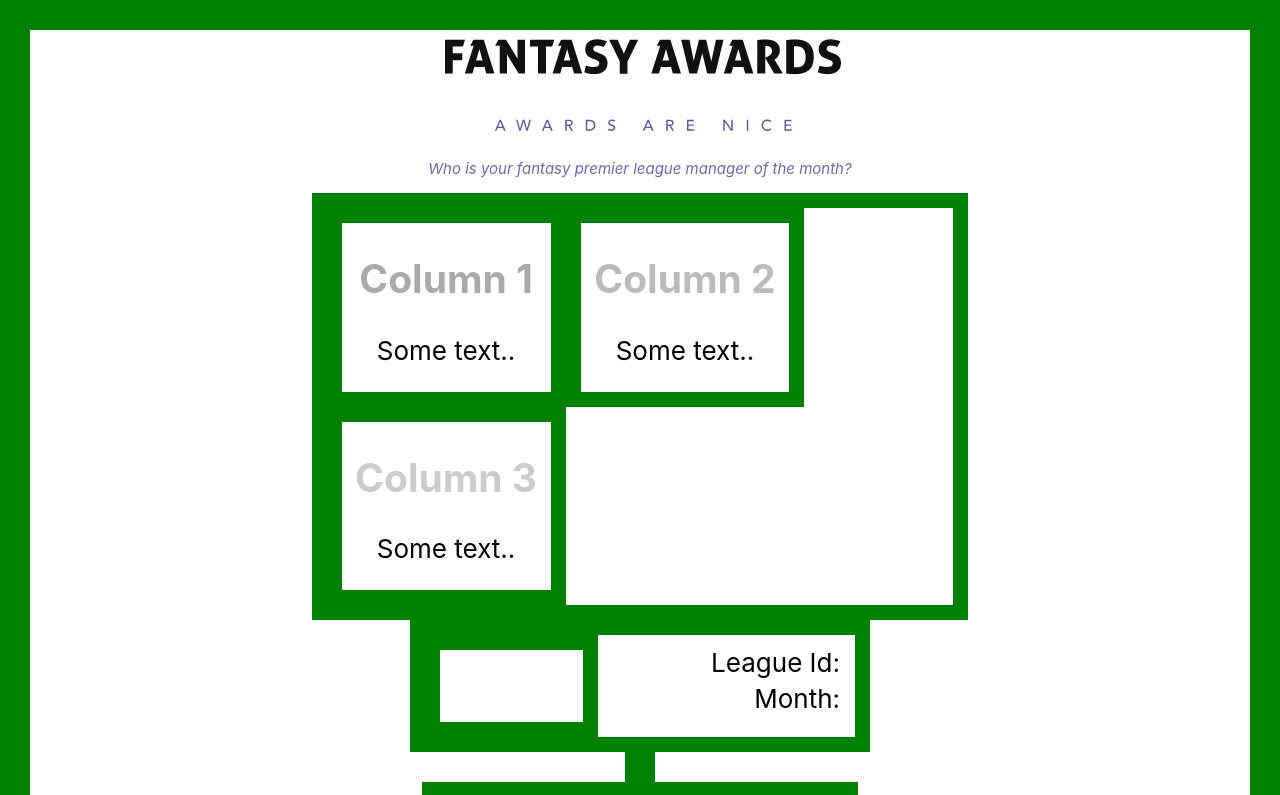
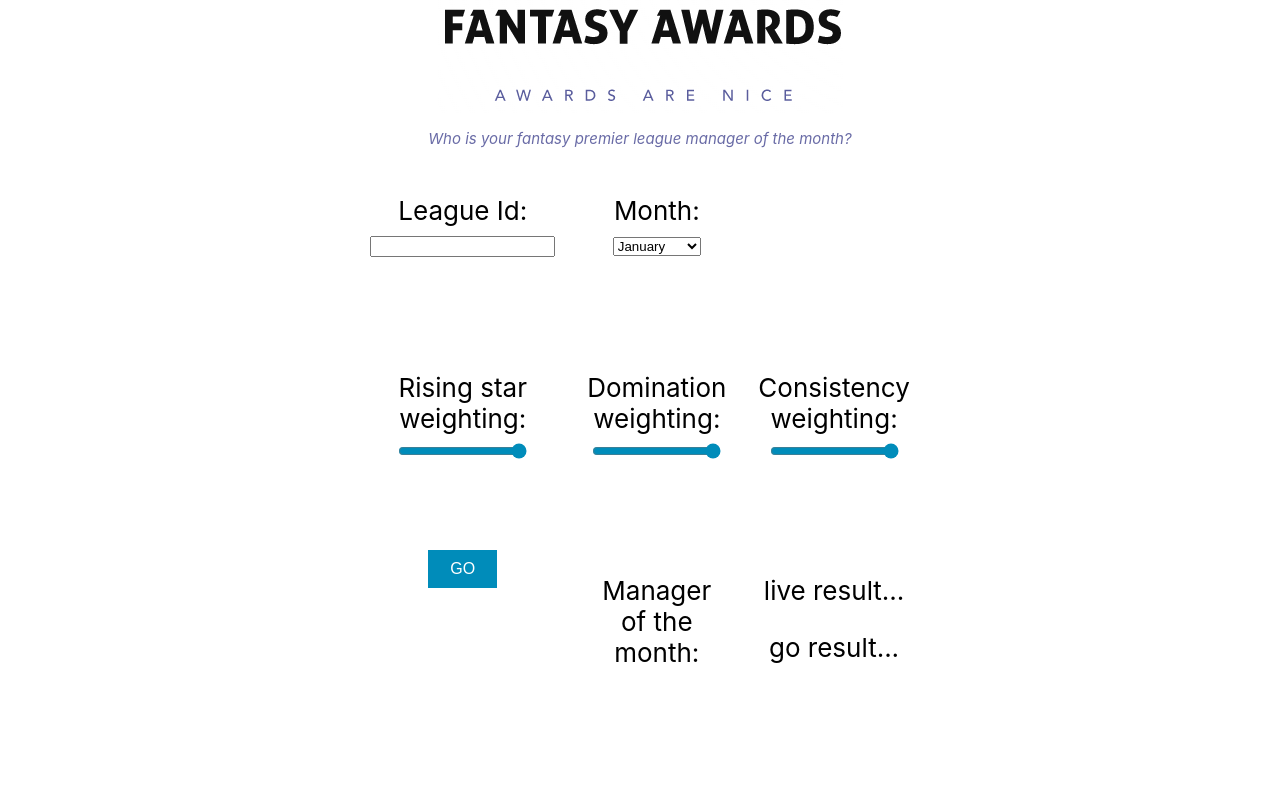
Before and after one commit to Dridge/fantasy-award-assistant, a React (Create React App) app: page / in a window 1280 px wide. Shown: the top 795 px of the page. Built offline with nearby package versions, Linux system fonts and the light colour scheme.

Commit message:
Complete the basic UI with trivial functionality

```diff
--- a/public/index.html
+++ b/public/index.html
@@ -24,7 +24,7 @@
       work correctly both with client-side routing and a non-root public URL.
       Learn how to configure a non-root public URL by running `npm run build`.
     -->
-    <title>React App</title>
+    <title>Fantasy Awards</title>
   </head>
   <body>
     <noscript>You need to enable JavaScript to run this app.</noscript>
--- a/src/App.css
+++ b/src/App.css
@@ -10,35 +10,42 @@
   height: auto;
 }
 
+/* desktop breakpoint */
+@media (min-width:1024px) {
+    .content-with-sidebars > * {
+        width:10%;
+    }
+    .content-with-sidebars > *:nth-child(1) {
+        width:80%;
+    }
+    .content-with-sidebars > *:nth-child(2) {
+        order:-1;
+    }
+}
+
 div {
-  border: 15px solid green;
+  #border: 3px solid green;
   #padding: 20px;
   #margin: 20px;
 }
 
-@media screen and (max-width: 600px) {
-  .column {
-    width: 100%;
-  }
+/* container */
+.responsive-three-column-grid {
+    display:block;
 }
 
-.column {
-  float: left;
+/* columns */
+.responsive-three-column-grid > * {
+    padding:1rem;
 }
 
-/* Clear floats after the columns */
-.row:after {
-  content: "";
-  display: table;
-  clear: both;
-}
-
-.left, .right {
-  width: 33.33%;
-}
-
-.middle {
-  width: 33.33%;
+/* tablet breakpoint */
+@media (min-width:768px) {
+    .responsive-three-column-grid {
+        display: grid;
+        grid-auto-rows: 1fr;
+        grid-template-columns: 1fr 1fr 1fr;
+    }
 }
 
 p {
@@ -47,19 +54,6 @@ p {
 
 label {
   color: #000000;
-  display: flex;
-  flex-direction: row;
-  justify-content: flex-end;
-  text-align: right;
-  width: 400px;
-  line-height: 26px;
-  margin-bottom: 10px;
-}
-
-input, select {
-  height: 20px;
-  margin-left: 10px;
-  flex: 0 0 200px;
 }
 
 .result {
@@ -89,35 +83,12 @@ input, select {
 }
 
 .App-body {
+  accent-color: #008CBA;
   background-color: #fffff;
-  min-height: 60%;
-  display: flex;
-  flex-direction: column;
   align-items: center;
   justify-content: center;
   font-size: calc(10px + 2vmin);
   color: white;
-  padding-bottom: 70px
-}
-
-.App-footer {
-  background-color: #fffff;
-  min-height: 10%;
-  display: flex;
-  flex-direction: column;
-  align-items: center;
-  justify-content: center;
-  font-size: calc(0px + 1vmin);
-  position: fixed;
-  left: 0;
-  bottom: 0;
-  width: 100%;
-  color: #00000;
-  text-align: center;
-}
-
-.simple-button {
-  color: #00000;
 }
 
 .simple-text {
@@ -128,3 +99,22 @@ input, select {
 .App-link {
   color: #61dafb;
 }
+
+.button {
+  background-color: #008CBA;
+  border: none;
+  color: white;
+  padding: 10px 22px;
+  text-align: center;
+  text-decoration: none;
+  display: inline-block;
+  font-size: 16px;
+  selectable: false;
+  -webkit-user-select: none; /* Safari */
+  -ms-user-select: none; /* IE 10 and IE 11 */
+  user-select: none; /* Standard syntax */
+}
+
+.button:hover {
+   background-color: #015a77;
+}
--- a/src/App.js
+++ b/src/App.js
@@ -5,10 +5,12 @@ import { useState } from 'react';
 
 export default function App() {
   const [leagueIdLive, setMessage] = useState('');
+  const [month, rising, domination, consistency] = useState('');
   const [updated, setUpdated] = useState(leagueIdLive);
   const handleClick = () => {
       // send inputs to be calculated
       setUpdated(leagueIdLive);
+      console.log(month);
   };
   const handleChange = (event) => {
       setMessage(event.target.value);
@@ -19,87 +21,94 @@ export default function App() {
         <img src={logo} className="App-logo" alt="logo" />
         <p className="App-header-text" >Who is your fantasy premier league manager of the month?</p>
      </header>
-       <body className="App-body">
-       <div class="row">
-         <div class="column left" style={{ color: `#aaa` }}>
-           <h2>Column 1</h2>
-           <p>Some text..</p>
-         </div>
-         <div class="column middle" style={{ color: `#bbb` }}>
-           <h2>Column 2</h2>
-           <p>Some text..</p>
-         </div>
-         <div class="column right" style= {{ color: `#ccc` }}>
-           <h2>Column 3</h2>
-           <p>Some text..</p>
-         </div>
-       </div>
-           <div className="row">
-              <div className="column left">
-                <label for="leagueId">League Id:</label>
-                <label for="month">Month:</label>
-              </div>
-            </div>
-            <div className="column center"/>
-            <div className="column right">
+     <body className="App-body responsive-three-column-grid">
+         <div></div>
+           <div className="responsive-three-column-grid">
+           <div>
+            <div>
+             <label>League Id:
                     <input
                       id="leagueId"
                       name="leagueId"
                       type="text"
                       onChange={handleChange}
                       value={leagueIdLive}/>
-
+              </label>
+            </div>
+           </div>
+               <div>
+                 <div>
+                 <label>Month:
                     <select id="month" name="month">
-                <option selected value="01">January</option>
-                <option value="02">February</option>
-                <option value="03">March</option>
-                <option value="04">April</option>
-                <option value="05">May</option>
-                <option value="06">June</option>
-                <option value="07">July</option>
-                <option value="08">August</option>
-                <option value="09">September</option>
-                <option value="10">October</option>
-                <option value="11">November</option>
-                <option value="12">December</option>
+                      <option selected>January</option>
+                      <option>February</option>
+                      <option>March</option>
+                      <option>April</option>
+                      <option>May</option>
+                      <option>August</option>
+                      <option>September</option>
+                      <option>October</option>
+                      <option>November</option>
+                      <option>December</option>
                     </select>
+                </label>
                  </div>
-          <br/><br/>
-          <label for="risingStarId">Rising star weighting:</label>
+             </div>
+             <div></div>
+             <div>
+               <div>
+                <label> Rising star weighting:
                     <input
                         id="risingStarId"
                         name="risingStar"
                         type="range"
-              value="5"
                         min="0"
                         max="10"
                         step="1"
                         />
-          <label for="dominationId">Domination weighting:</label>
+                </label>
+               </div>
+             </div>
+             <div>
+               <div>
+                  <label>Domination weighting:
                       <input
                         id="dominationId"
                         name="domination"
                         type="range"
-              value="5"
                         min="0"
                         max="10"
                         step="1"
                         />
-          <label for="consistencyId">Consistency weighting:</label>
+                    </label>
+               </div>
+             </div>
+             <div>
+                <div>
+                  <label>Consistency weighting:
                   <input
                       id="consistencyId"
                       name="consistency"
                       type="range"
-              value="5"
                       min="0"
                       max="10"
                       step="1"
                     />
-
-          <button className="simple-button" onClick={handleClick}>GO</button>
-          <p>Manager of the month</p>
+                    </label>
+                </div>
+             </div>
+             <div>
+             <button className="button" onClick={handleClick}>GO</button>
+             </div>
+              <div>
+                <p>Manager of the month:</p>
+              </div>
+              <div>
                 <p className="simple-text">live result... {leagueIdLive}</p>
                 <p className="simple-text">go result... {updated}</p>
+              </div>
+          </div>
+          <div></div>
      </body>
      </div>
   );
```
Lines whose indentation alone changed are shown as unchanged.
